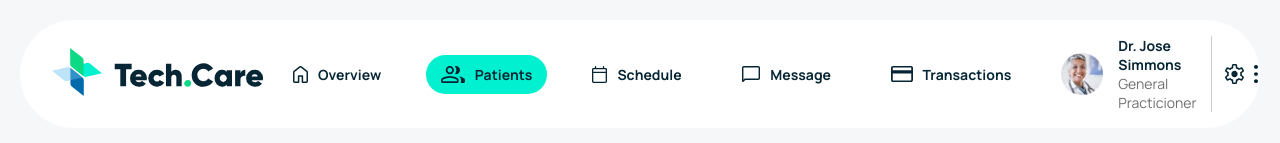
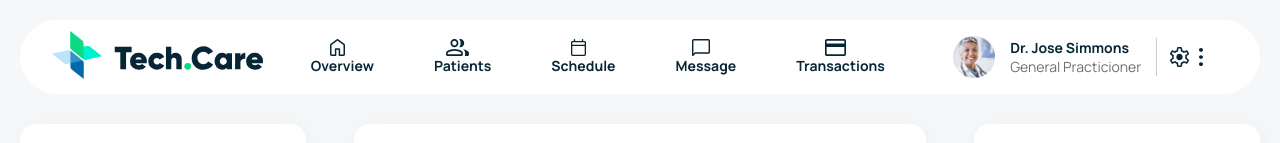
Before and after one commit to rosalynw/coalition-test, a website with bundled scripts: page public/index.html in a window 1280 px wide. Shown: the top 143 px of the page. Built offline with nearby package versions, Linux system fonts and the light colour scheme; files whose address does not match are found by name.

Commit message:
chore: testing logs

```diff
--- a/public/index.js
+++ b/public/index.js
@@ -36,6 +36,7 @@ function displayUsers(users) {
     listItem.classList.add('thumbnail-container');
 
     const thumbnail = document.createElement('img');
+    console.log('Thumbnail URL:', user.profile_picture);  // Log to check the image URL for the thumbnaild
     thumbnail.src = user.profile_picture;
     thumbnail.alt = `${user.name} profile picture`;
     thumbnail.classList.add('thumbnail');
@@ -75,6 +76,7 @@ function displayUsers(users) {
 
 function displayUserDetails(user) {
   console.log(user)
+
 
   const name = document.getElementById('user-name');
   const profile_picture = document.getElementById('profile-image');
--- a/public/style.css
+++ b/public/style.css
@@ -76,14 +76,14 @@ hr {
   align-items: center;
   padding: 10px 15px;
   margin: 5px 15px;
+  flex-direction: column;
 }
 
 .menu-item img {
   margin-right: 10px;
 }
 
-.menu-item:hover,
-.menu-item.selected {
+.menu-item:hover{
   background-color: #01F0D0;
   border-radius: 41px;
 }
```
